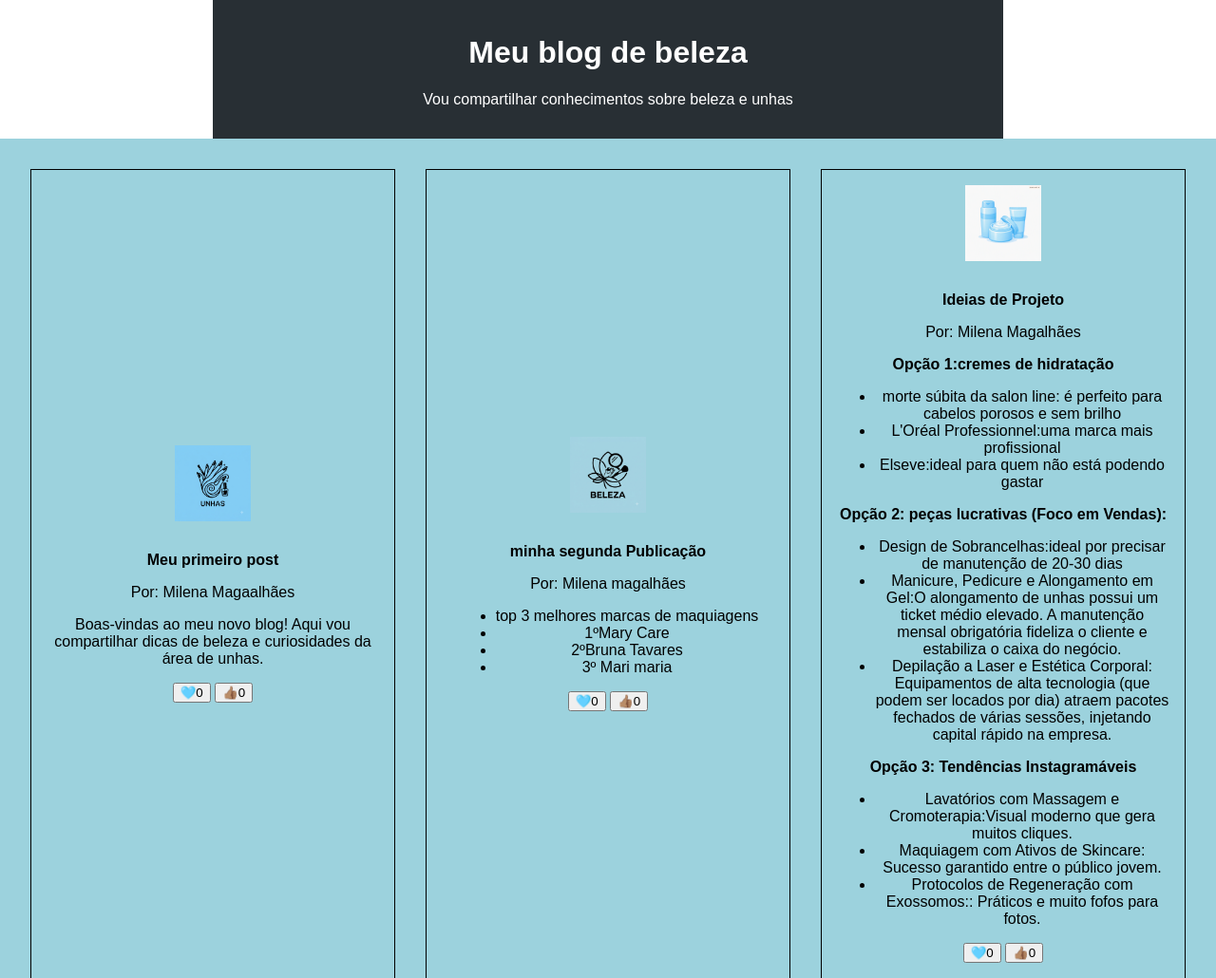
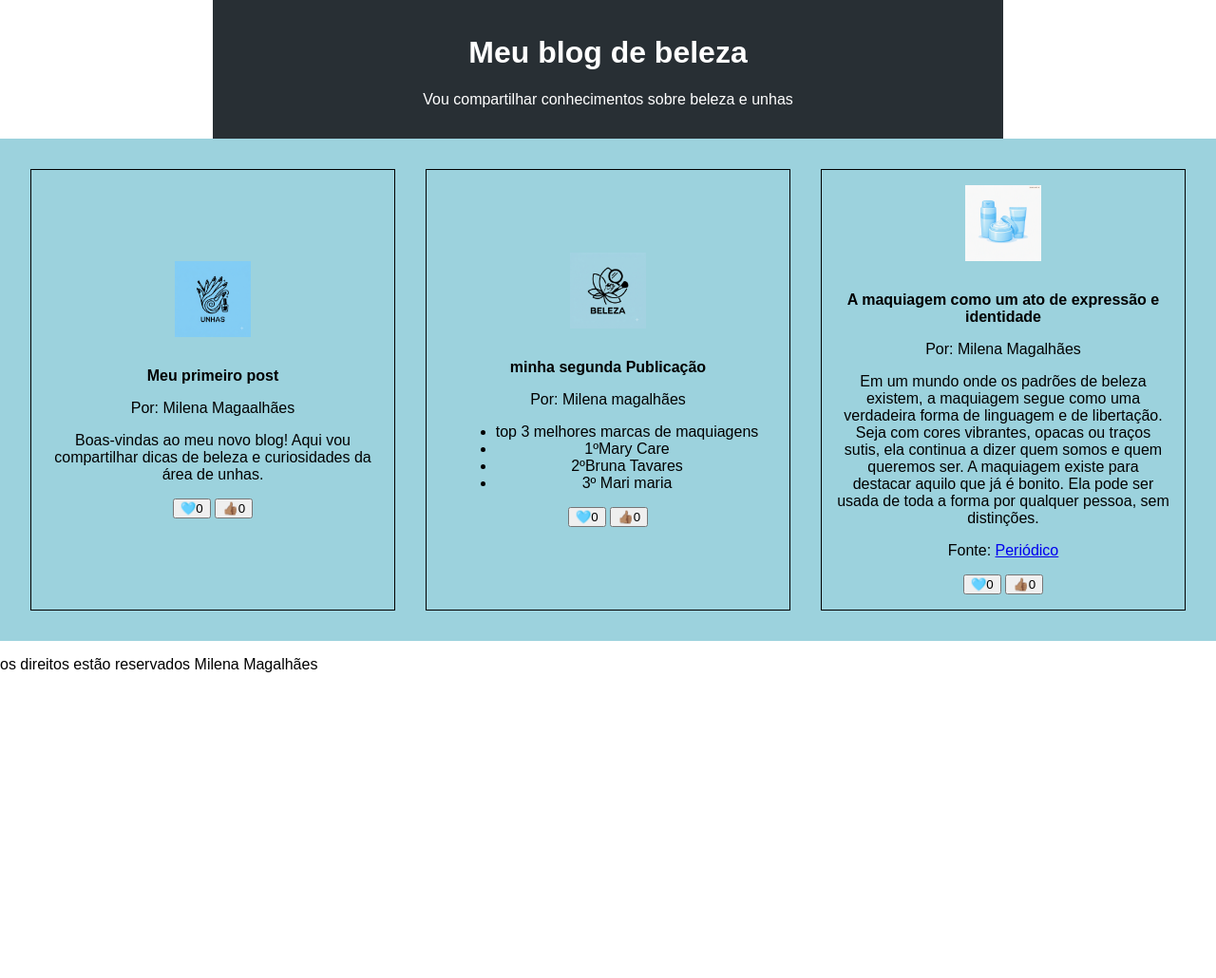
Before and after one commit to milenamagalhaessantos-cell/alura-aprimorando-interface-digital-pt2-milena, a plain HTML site: page index.html in a window 1280 px wide. Shown: the top 1030 px of the page at 95% size. After the commit the page ends 800 px from the top, so only its background shows below. Drawn offline with Linux system fonts and the light colour scheme.

Commit message:
Update index.html

```diff
--- a/index.html
+++ b/index.html
@@ -41,26 +41,15 @@
     <article>
    <img src="terceiraimagem.png">
             <div>
-                <p class="artigo-autor">Ideias de Projeto</p>
-                <p>Por: Milena Magalhães</p>
-                <p class="artigo-autor">Opção 1:cremes de hidratação</p>
-                <ul>
-                    <li>morte súbita da salon line: é perfeito para cabelos porosos e sem brilho</li>
-                    <li>L'Oréal Professionnel:uma marca mais profissional </li>
-                    <li>Elseve:ideal para quem não está podendo gastar</li>
-                </ul>
-                <p class="artigo-autor">Opção 2: peças lucrativas (Foco em Vendas):</p>
-                <ul>
-                    <li>Design de Sobrancelhas:ideal por precisar de manutenção de 20-30 dias</li>
-                    <li>Manicure, Pedicure e Alongamento em Gel:O alongamento de unhas possui um ticket médio elevado. A manutenção mensal obrigatória fideliza o cliente e estabiliza o caixa do negócio.</li>
-                    <li>Depilação a Laser e Estética Corporal: Equipamentos de alta tecnologia (que podem ser locados por dia) atraem pacotes fechados de várias sessões, injetando capital rápido na empresa.</li>
-                </ul>
-                <p class="artigo-autor">Opção 3: Tendências Instagramáveis</p>
-                <ul>
-                    <li>Lavatórios com Massagem e Cromoterapia:Visual moderno que gera muitos cliques.</li>
-                    <li>Maquiagem com Ativos de Skincare: Sucesso garantido entre o público jovem.</li>
-                    <li>Protocolos de Regeneração com Exossomos:: Práticos e muito fofos para fotos.</li>
-                </ul>
+                <p class="artigo-autor">A maquiagem como um ato de expressão e identidade</p>
+              <p>Por: Milena Magalhães</p>
+                <p>Em um mundo onde os padrões de beleza existem,
+                     a maquiagem segue como uma verdadeira forma de linguagem e de libertação.
+                     Seja com cores vibrantes, opacas ou traços sutis,
+                     ela continua a dizer quem somos e quem queremos ser.
+                    A maquiagem existe para destacar aquilo que já é bonito.
+                    Ela pode ser usada de toda a forma por qualquer pessoa, sem distinções. </p>
+                    <p class="artigo-fonte">Fonte: <a href="https://www2.uepg.br/periodico/a-maquiagem-como-um-ato-de-expressao-e-identidade/">Periódico</a></p>
                 <button>🩵<span>0</span></button>
                 <button>👍🏽<span>0</span></button>
             </div>
```
